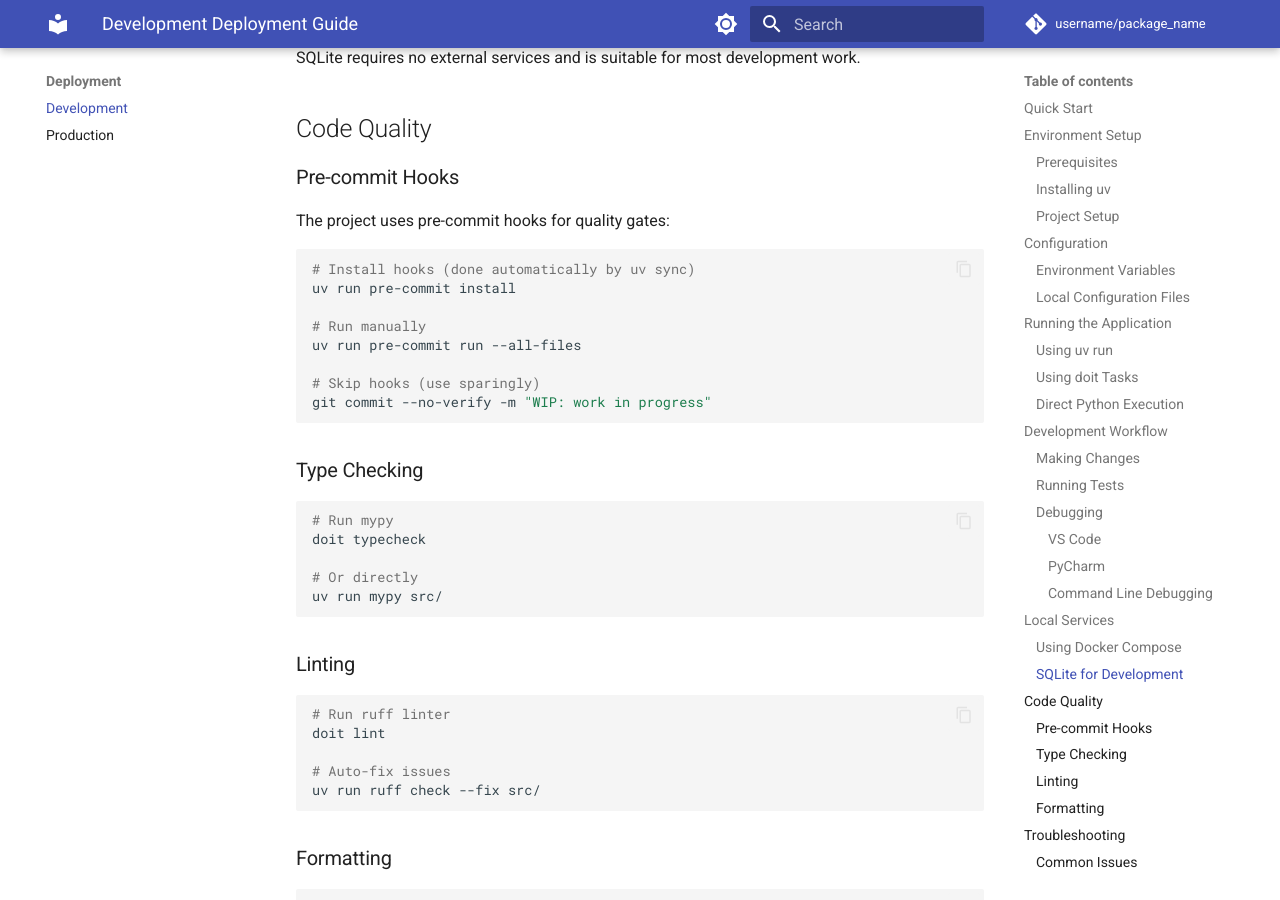
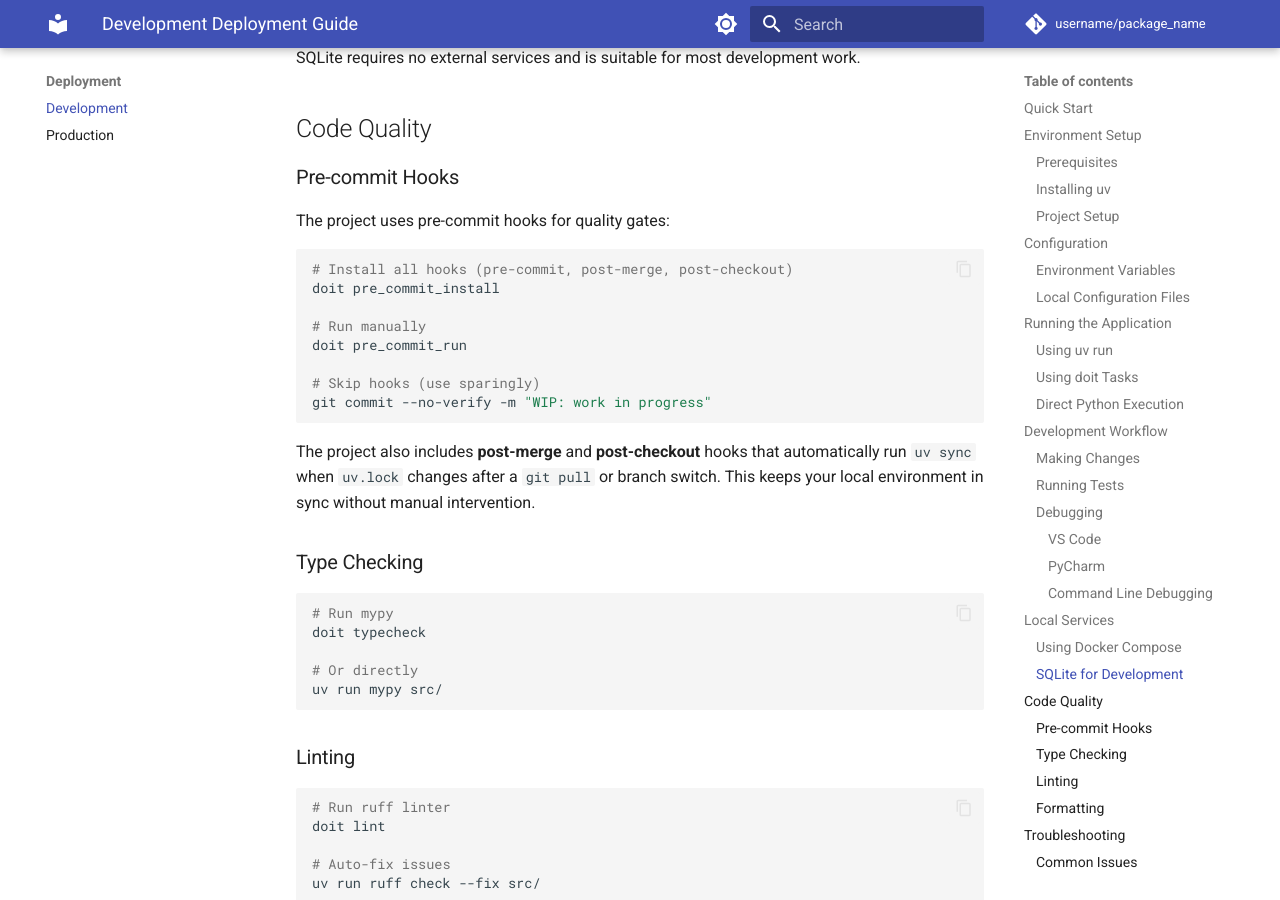
Before and after one commit to endavis/pyproject-template, an MkDocs documentation site: the page built from docs/deployment/development.md, in a window 1280 px wide and 900 px high, scrolled down 6153 px. Built offline with MkDocs 1.6.1 and Material for MkDocs 9.7.7, drawn with Linux system fonts in a browser that asks for light colours; comment, search, counter and statistics services are not loaded.

Commit message:
feat: auto-run uv sync when uv.lock changes after git pull or checkout (merges PR #268, addresses #266)
Add post-merge and post-checkout pre-commit hooks that detect uv.lock
changes and automatically run uv sync to keep the local environment
in sync. Update doit pre_commit_install task and setup_repo to install
all hook types. Update documentation to reflect new hooks.

Co-authored-by: Claude Opus 4.6 <noreply@anthropic.com>

````diff
--- a/docs/deployment/development.md
+++ b/docs/deployment/development.md
@@ -305,15 +305,17 @@ SQLite requires no external services and is suitable for most development work.
 The project uses pre-commit hooks for quality gates:
 
 ```bash
-# Install hooks (done automatically by uv sync)
-uv run pre-commit install
+# Install all hooks (pre-commit, post-merge, post-checkout)
+doit pre_commit_install
 
 # Run manually
-uv run pre-commit run --all-files
+doit pre_commit_run
 
 # Skip hooks (use sparingly)
 git commit --no-verify -m "WIP: work in progress"
 ```
+
+The project also includes **post-merge** and **post-checkout** hooks that automatically run `uv sync` when `uv.lock` changes after a `git pull` or branch switch. This keeps your local environment in sync without manual intervention.
 
 ### Type Checking
 
````
Also changed, not shown: .pre-commit-config.yaml (+18 -0 lines), docs/usage/basics.md (+4 -0 lines), 3 other files.
